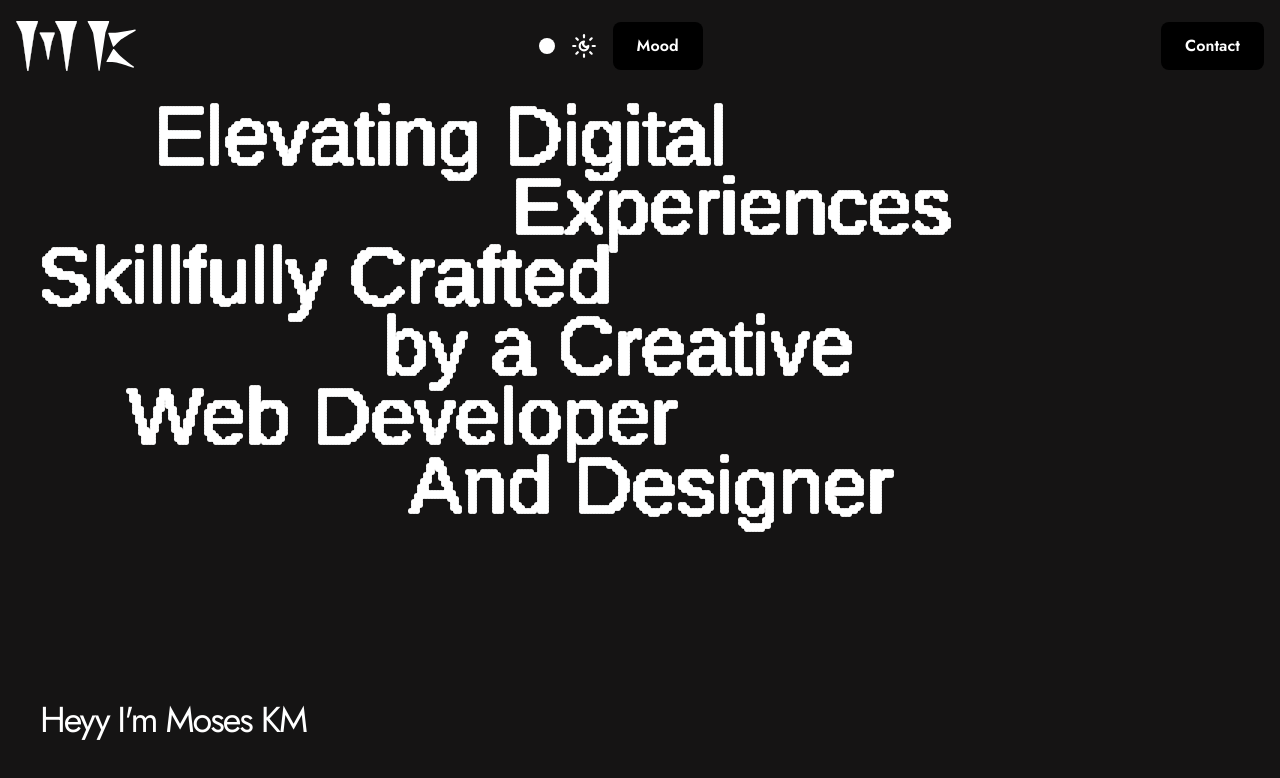
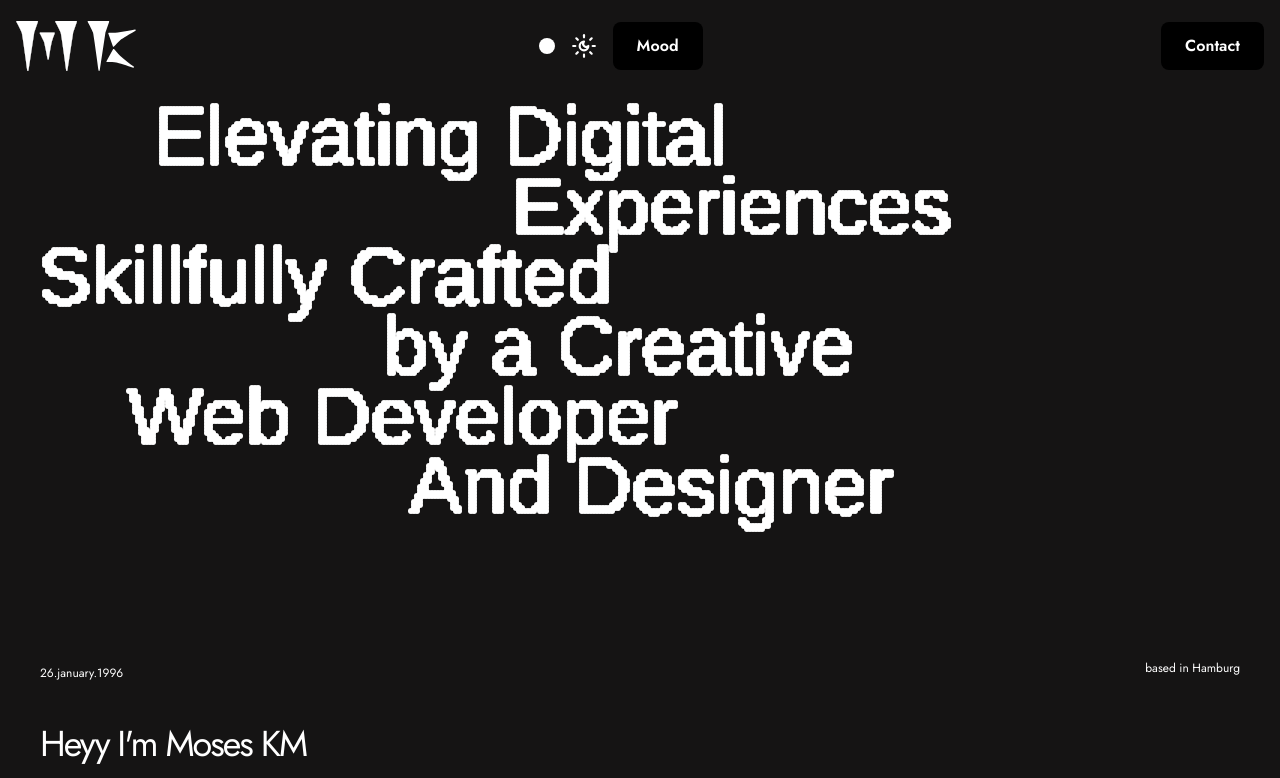
Before and after one commit to moses-ka/PortfolioMK, a Next.js app: page / in a window 1280 px wide. Shown: the top 778 px of the page. Built offline with nearby package versions, Linux system fonts and the light colour scheme.

Commit message:
style fixess for about section

```diff
--- a/src/app/components/AboutMe.tsx
+++ b/src/app/components/AboutMe.tsx
@@ -13,12 +13,15 @@ export default function AboutMe() {
       className="flex-row justify-center text-white w-screen overflow-hidden"
 
     >
+       <span className=" relative left-4 md:left-10 text-xs">26.january.1996</span>
+       <span className=" absolute  right-4 md:right-10 text-xs">based in Hamburg</span>
       <motion.div
         initial={{ opacity: 0 }}
         animate={{ opacity: isInView ? 1 : 0 }}
         transition={{ duration: 3 }}
         ref={ref}
        className="flex flex-row justify-center md:justify-start items-center w-full">
+
         <div className="w-full md:w-6/6 !text-2xl md:!text-3xl p-4 md:p-10 glitch-container leading-8">
         <TypingEffect text="Heyy I'm Moses KM" /> <br />
         <p> My journey into web development and design is closely related to my artistic background. What drew me in was the opportunity to merge my creative instincts with functional development, enabling me to craft visually stunning and impactful designs.</p>
--- a/src/app/components/TypingEffect.tsx
+++ b/src/app/components/TypingEffect.tsx
@@ -14,7 +14,7 @@ const TypingEffect = (props: TypingEffectProps) => {
   const [currentIndex, setCurrentIndex] = useState(0);
   const ref = useRef(null);
   const isInView = useInView(ref);
-  console.log(text);
+
   useEffect(() => {
     const typingInterval = setInterval(() => {
       if (currentIndex < text.length) {
```
